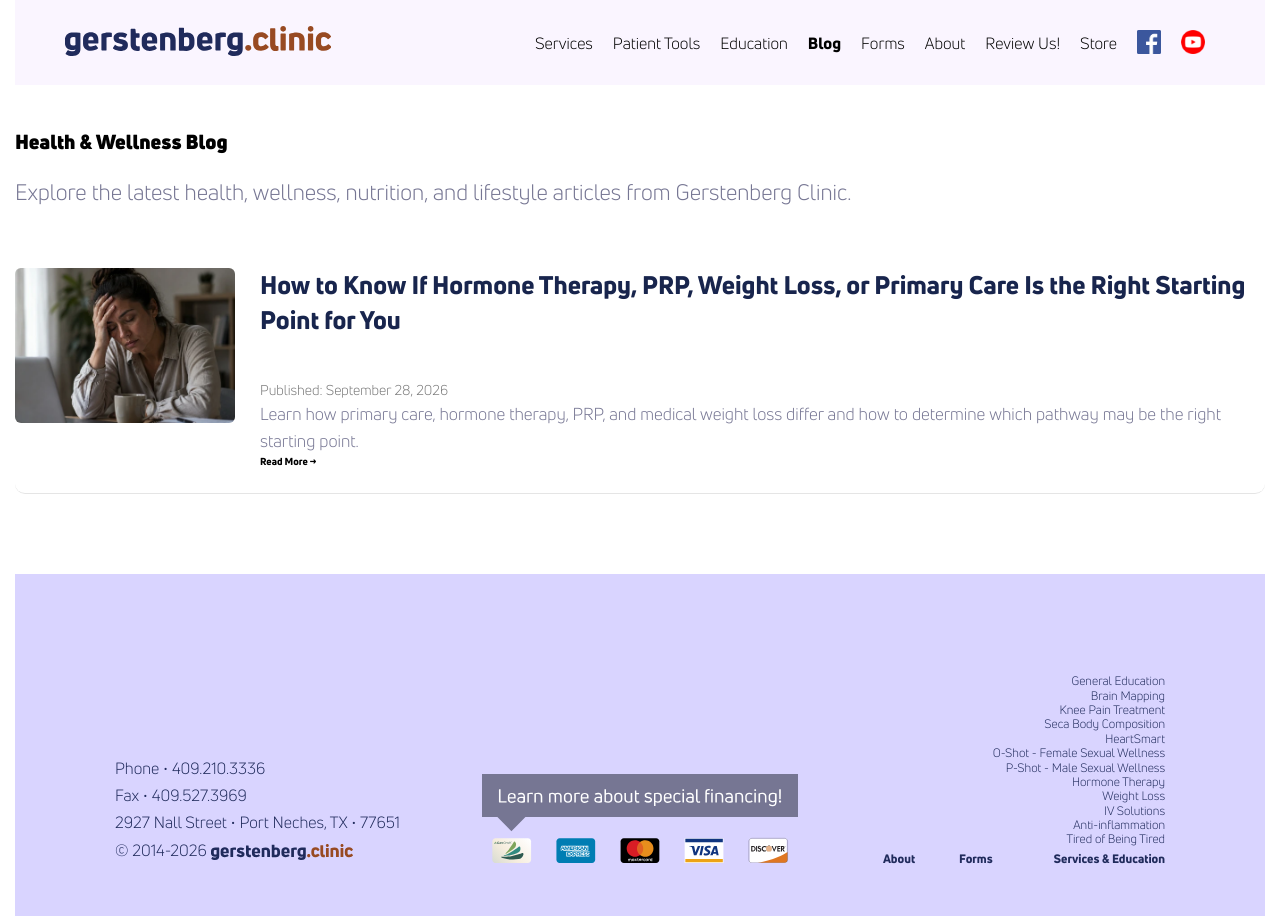
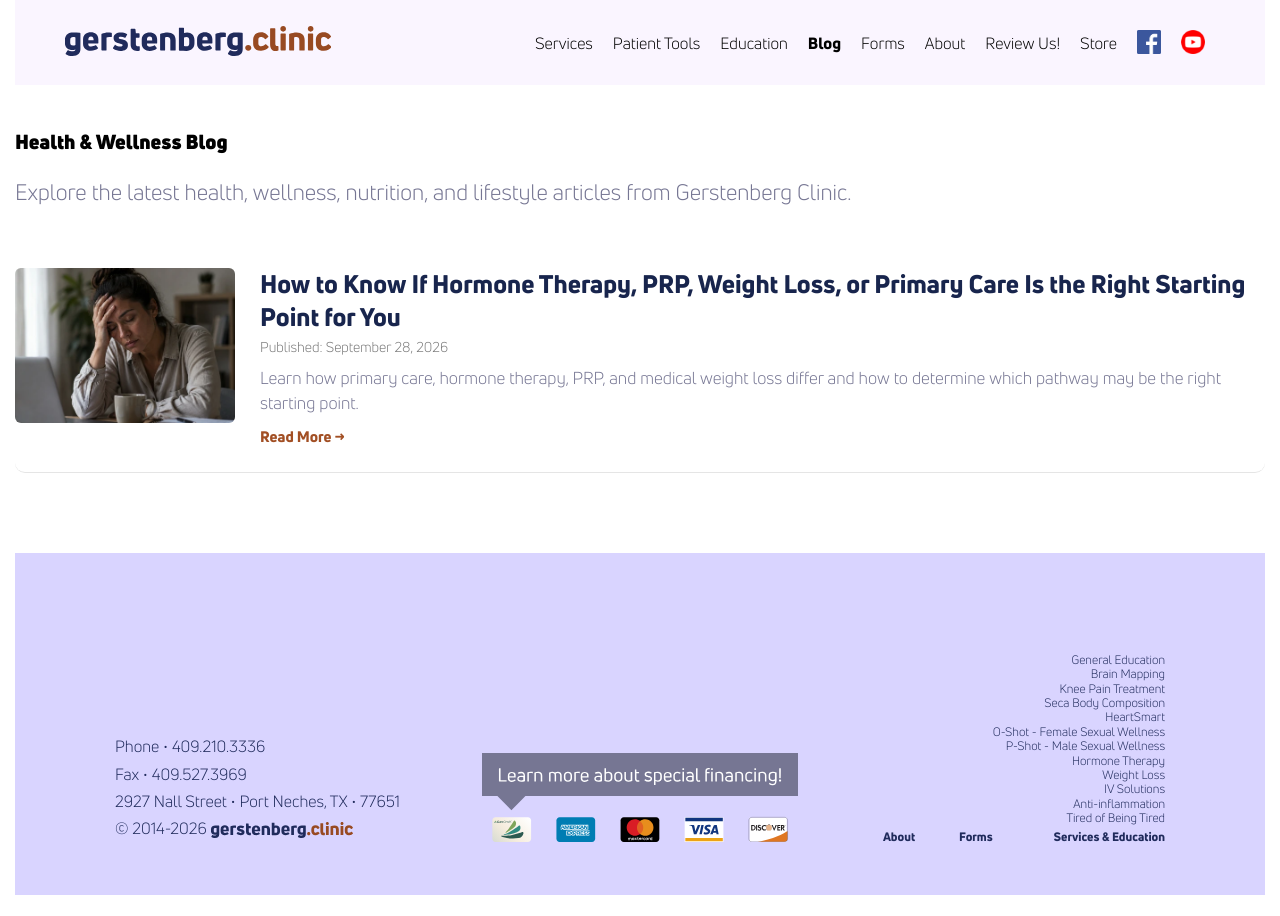
Before and after one commit to theneverwoods/gerstenberg.clinic, a Jekyll site: the page built from blog.html, in a window 1280 px wide. Built offline with Jekyll 4.4.1, drawn with Linux system fonts in a browser that asks for light colours; a script that is not in the unit is left out.

Commit message:
Update blog.html

```diff
--- a/blog.html
+++ b/blog.html
@@ -13,22 +13,23 @@ redirect_from:
     margin-top: 35px;
 }
 
-/* Blog card */
+/* Individual blog card */
 .blog-posts .card {
     display: flex;
     align-items: flex-start;
     gap: 25px;
     padding: 25px 0;
-    margin-bottom: 20px;
+    margin: 0 0 20px;
     border-bottom: 1px solid #e5e5e5;
 }
 
-/* Blog image */
+/* Blog thumbnail container */
 .blog-image-link {
     display: block;
     flex: 0 0 220px;
 }
 
+/* Blog thumbnail */
 .blog-thumbnail {
     width: 220px;
     height: 155px;
@@ -37,16 +38,18 @@ redirect_from:
     display: block;
 }
 
-/* Blog text */
+/* Blog content */
 .blog-content {
     flex: 1;
     min-width: 0;
 }
 
+/* Blog title - reduced bottom spacing */
 .blog-content h2 {
     font-size: 25px;
-    line-height: 1.4;
-    margin: 0 0 12px;
+    line-height: 1.3;
+    margin: 0 0 4px !important;
+    padding: 0 !important;
 }
 
 .blog-content h2 a {
@@ -58,32 +61,41 @@ redirect_from:
     text-decoration: underline;
 }
 
-.blog-description {
-    font-size: 17px;
-    line-height: 1.6;
-    margin: 0 0 12px;
+/* Publication date - directly below title */
+.blog-content .blog-date {
+    font-size: 14px;
+    color: #777;
+    margin: 0 0 8px !important;
+    padding: 0 !important;
+    line-height: 1.4;
 }
 
-/* Dates for future blogs */
-.blog-date {
-    font-size: 14px;
-    color: #777;
-    margin: 0 0 12px;
+/* Blog description */
+.blog-content .blog-description {
+    font-size: 17px;
+    line-height: 1.5;
+    margin: 0 0 10px !important;
+    padding: 0 !important;
 }
 
 /* Read More link */
-.blog-read-more {
+.blog-content .blog-read-more {
+    display: inline-block;
     color: #a24f24;
+    font-size: 15px;
     font-weight: 600;
     text-decoration: none;
+    margin: 0;
+    padding: 0;
 }
 
-.blog-read-more:hover {
+.blog-content .blog-read-more:hover {
     text-decoration: underline;
 }
 
-/* Mobile responsive */
+/* Mobile responsive layout */
 @media (max-width: 768px) {
+
     .blog-posts .card {
         flex-direction: column;
         gap: 15px;
@@ -102,11 +114,18 @@ redirect_from:
 
     .blog-content h2 {
         font-size: 22px;
+        line-height: 1.3;
+        margin-bottom: 4px !important;
+    }
+
+    .blog-content .blog-date {
+        margin-bottom: 8px !important;
     }
 }
 </style>
 
 <div class="row forms-row">
+
     <div class="two-thirds">
 
         <h1>Health &amp; Wellness Blog</h1>
@@ -135,14 +155,17 @@ redirect_from:
                     >
                 </a>
 
+                <!-- Blog Content -->
                 <div class="blog-content">
 
+                    <!-- Blog Title -->
                     <h2>
                         <a href="{{ site.baseurl }}/blog/hormone-therapy-prp-weight-loss-primary-care">
                             How to Know If Hormone Therapy, PRP, Weight Loss, or Primary Care Is the Right Starting Point for You
                         </a>
                     </h2>
 
+                    <!-- Publication Date -->
                     <p class="blog-date">
                         Published:
                         <time datetime="2026-09-28">
@@ -150,6 +173,7 @@ redirect_from:
                         </time>
                     </p>
 
+                    <!-- Blog Description -->
                     <p class="blog-description">
                         Learn how primary care, hormone therapy,
                         PRP, and medical weight loss differ and
@@ -157,6 +181,7 @@ redirect_from:
                         the right starting point.
                     </p>
 
+                    <!-- Read More -->
                     <a
                         class="blog-read-more"
                         href="{{ site.baseurl }}/blog/hormone-therapy-prp-weight-loss-primary-care"
@@ -172,4 +197,5 @@ redirect_from:
         </div>
 
     </div>
+
 </div>
```
Also changed, not shown: other parts of blog.html (+2 -1 lines). Lines whose indentation alone changed are shown as unchanged.
